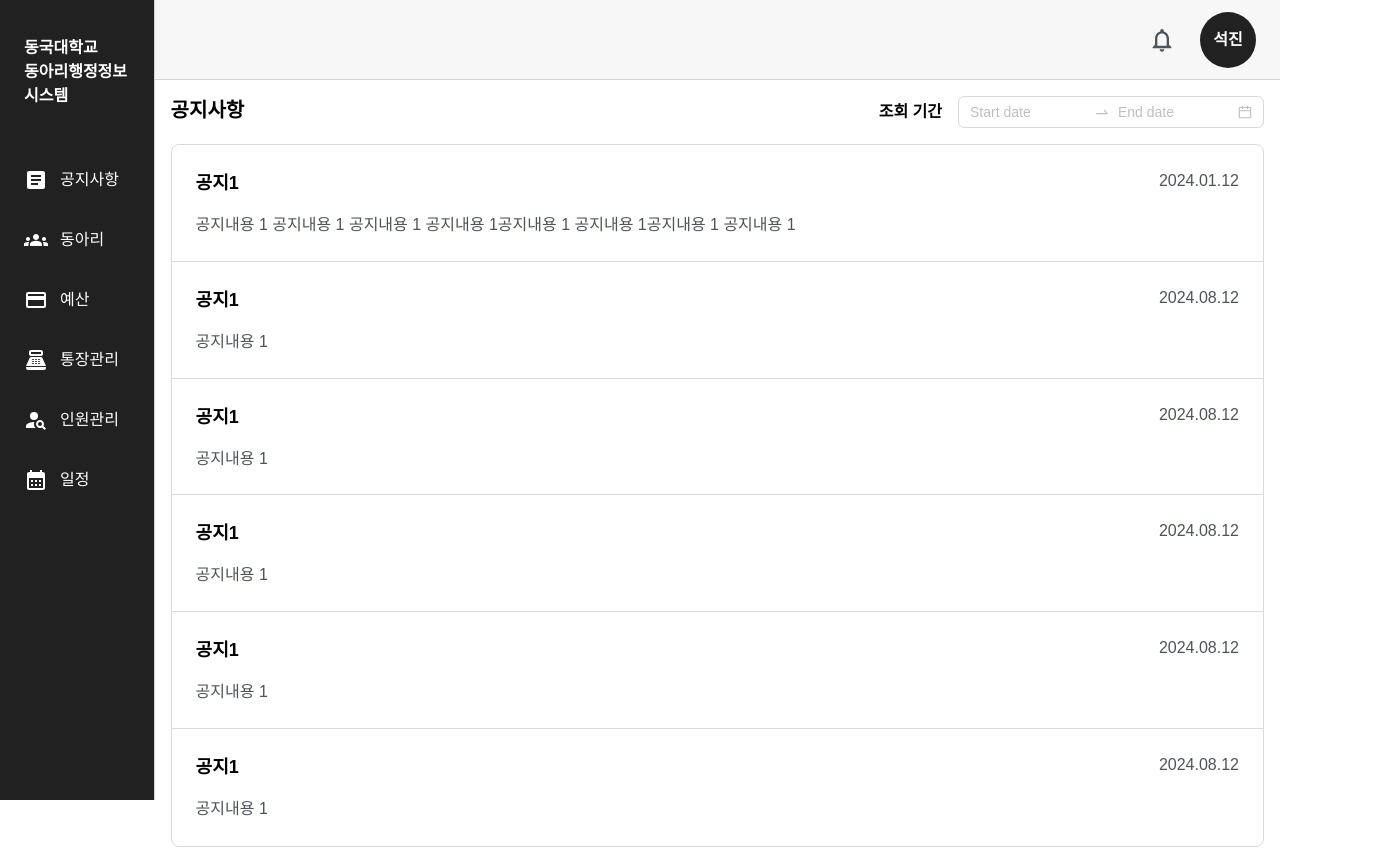
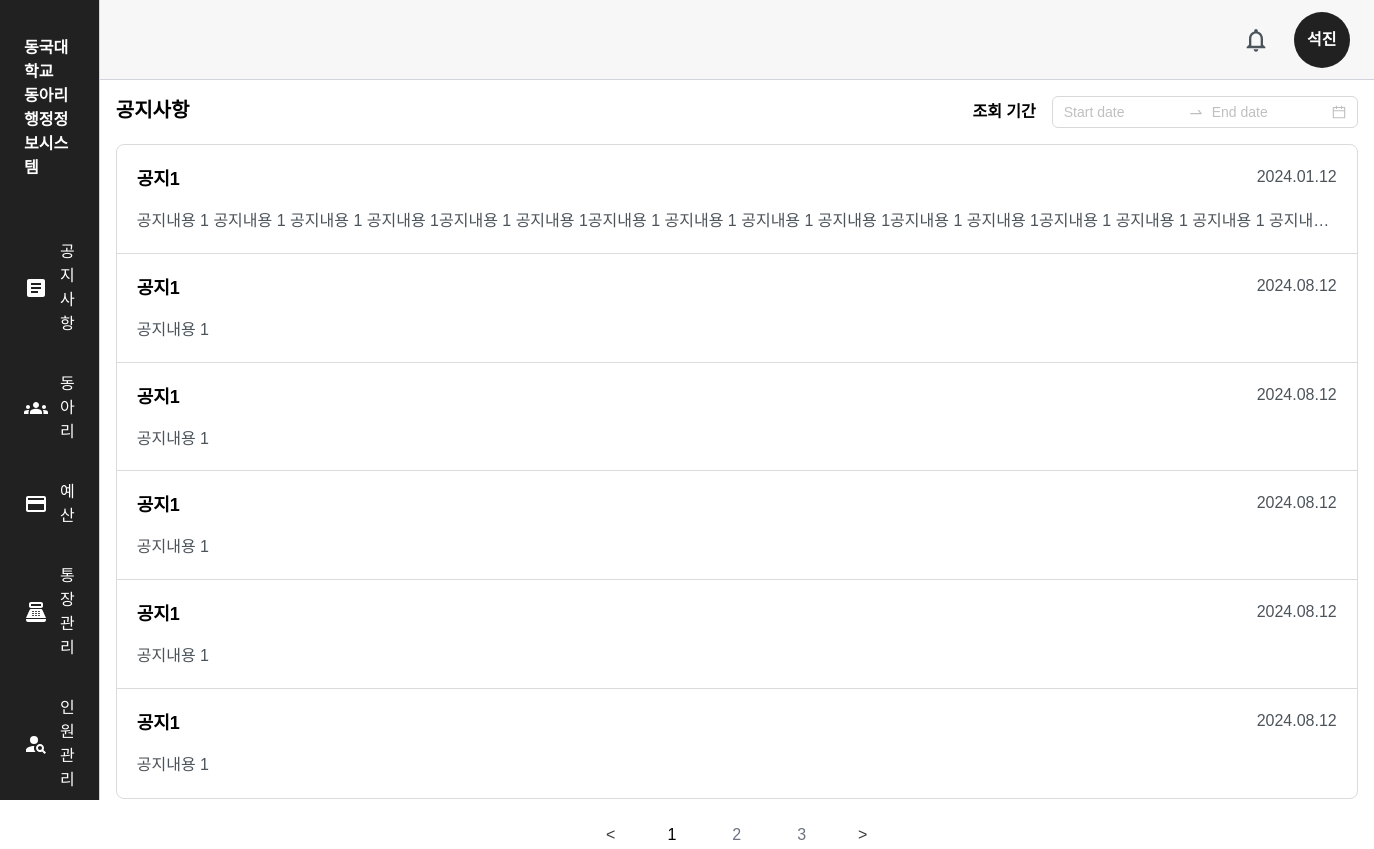
Before and after one commit to mjgwon24/dgu-semi-erp-front, a Next.js app: page /announcement in a window 1280 px wide. Shown: the top 849 px of the page, 1374 px wide, since content can reach past the window. Built offline with nearby package versions, Linux system fonts and the light colour scheme; a web font is replaced by a local one.

Commit message:
feat: 공지사항 상세페이지 UI 구현

```diff
--- /dev/null
+++ b/pages/announcement/[id].jsx
@@ -0,0 +1,10 @@
+import AnnouncementDetail from "@/src/components/units/announcement/announcementDetail/AnnouncementDetail.container";
+import { useRouter } from "next/router";
+
+export default function MainPage() {
+    const router = useRouter();
+    const { id } = router.query;
+    console.log("현재 ID:", id);
+
+    return <AnnouncementDetail id={id}/>
+}
--- a/src/components/units/announcement/Announcement.container.jsx
+++ b/src/components/units/announcement/Announcement.container.jsx
@@ -4,22 +4,22 @@ import AnnouncementUI from "@/src/components/units/announcement/Announcement.pre
 
 export default function Announcement() {
     const announcements = [
-        {title: '공지1', content: '공지내용 1 공지내용 1 공지내용 1 공지내용 1공지내용  1 공지내용 1공지내용 1 공지내용 1  ', date: '2024-01-12'},
-        {title: '공지1', content: '공지내용 1', date: '2024-08-12'},
-        {title: '공지1', content: '공지내용 1', date: '2024-08-12'},
-        {title: '공지1', content: '공지내용 1', date: '2024-08-12'},
-        {title: '공지1', content: '공지내용 1', date: '2024-08-12'},
-        {title: '공지1', content: '공지내용 1', date: '2024-08-12'},
-        {title: '공지1', content: '공지내용 1 공지내용 1 공지내용 1 공지내용 1공지내용  1 공지내용 1공지내용 1 공지내용 1  ', date: '2024-01-12'},
-        {title: '공지1', content: '공지내용 1', date: '2024-01-12'},
-        {title: '공지1', content: '공지내용 1', date: '2024-01-12'},
-        {title: '공지1', content: '공지내용 1', date: '2024-01-12'},
-        {title: '공지1', content: '공지내용 1', date: '2024-01-12'},
-        {title: '공지1', content: '공지내용 1', date: '2024-01-12'},
-        {title: '공지1', content: '공지내용 1', date: '2024-01-12'},
-        {title: '공지1', content: '공지내용 1', date: '2024-01-12'},
-        {title: '공지1', content: '공지내용 1', date: '2024-01-12'},
-        {title: '공지1', content: '공지내용 1', date: '2024-01-12'},
+        {title: '공지1', content: '공지내용 1 공지내용 1 공지내용 1 공지내용 1공지내용  1 공지내용 1공지내용 1 공지내용 1 공지내용 1 공지내용 1공지내용  1 공지내용 1공지내용 1 공지내용 1 공지내용 1 공지내용 1공지내용  1 공지내용 1공지내용 1 공지내용 1 ', date: '2024-01-12', id: '12345678'},
+        {title: '공지1', content: '공지내용 1', date: '2024-08-12', id: '91561235'},
+        {title: '공지1', content: '공지내용 1', date: '2024-08-12', id: '61537845'},
+        {title: '공지1', content: '공지내용 1', date: '2024-08-12', id: '78413453'},
+        {title: '공지1', content: '공지내용 1', date: '2024-08-12', id: '63234145'},
+        {title: '공지1', content: '공지내용 1', date: '2024-08-12', id: '21531123'},
+        {title: '공지1', content: '공지내용 1 공지내용 1 공지내용 1 공지내용 1공지내용  1 공지내용 1공지내용 1 공지내용 1  ', date: '2024-01-12' , id: '46512354'},
+        {title: '공지1', content: '공지내용 1', date: '2024-01-12' , id: '12356321'},
+        {title: '공지1', content: '공지내용 1', date: '2024-01-12' , id: '82154665'},
+        {title: '공지1', content: '공지내용 1', date: '2024-01-12' , id: '34567412'},
+        {title: '공지1', content: '공지내용 1', date: '2024-01-12' , id: '85647125'},
+        {title: '공지1', content: '공지내용 1', date: '2024-01-12' , id: '53241456'},
+        {title: '공지1', content: '공지내용 1', date: '2024-01-12' , id: '13645763'},
+        {title: '공지1', content: '공지내용 1', date: '2024-01-12' , id: '32549841'},
+        {title: '공지1', content: '공지내용 1', date: '2024-01-12' , id: '12531233'},
+        {title: '공지1', content: '공지내용 1', date: '2024-01-12' , id: '98745612'},
 
 
     ]
@@ -43,6 +43,137 @@ export default function Announcement() {
     const indexOfFirstAnnouncement = indexOfLastAnnouncement - announcementsPerPage;
     const currentAnnouncements = filteredAnnouncements.slice(indexOfFirstAnnouncement, indexOfLastAnnouncement);
 
+    const [pageSize,setPageSize] = useState(6); // 한 페이지당 항목 수
+
+        const onRowClick = (index)=>{
+            setSelected(selected==index?-1:index);//토글
+        }
+
+        // 페이지네이션 버튼 생성 함수
+        const generatePageButton = (page) => (
+            <button
+                key={page}
+                onClick={() => handlePageChange(page)}
+                className={`${page==currentPage?'text-[#000000] font-bold':'text-[#5E5E5E]'} px-1`}
+            >
+            {page}
+            </button>
+        );
+
+        // 페이지 전환 함수
+        const handlePageChange = (page) => {
+            setCurrentPage(page);
+        };
+
+        // 페이지네이션 생성 함수
+        const renderPagination = (currentPage,totalPages) => {
+            if(totalPages==0)
+                return;
+            const pages = [];
+
+            // 항상 첫 페이지와 마지막 페이지 표시
+            const firstPage = 1;
+            const lastPage = totalPages;
+            // 처음으로 이동 버튼
+            // pages.push(
+            //     <button
+            //     key="first"
+            //     onClick={() => handlePageChange(1)}
+            //     className='text-[#3A3A3A] border-none rounded cursor-pointer px-1 py-2'
+            //     >
+            //     &lt;&lt;
+            //     </button>
+            // );
+
+            // 이전 버튼
+            pages.push(
+                <button
+                key="prev"
+                onClick={() => {handlePageChange((currentPage-2+totalPages)%totalPages+1)}}
+                className='text-[#3A3A3A] border-none rounded cursor-pointer px-1 py-2'
+                >
+                &lt;
+                </button>
+            );
+            // 페이지가 7개 이하일 경우 모두 표시
+            if (totalPages <= 7) {
+                for (let i = 1; i <= totalPages; i++) {
+                    pages.push(generatePageButton(i));
+                }
+                // "다음" 버튼 추가
+                pages.push(
+                    <button
+                    key="next"
+                    onClick={() => {handlePageChange((currentPage%totalPages)+1)}}
+                    className='text-[#3A3A3A] border-none rounded cursor-pointer px-1 py-2'
+                    >
+                        &gt;
+                    </button>
+                );
+
+                // 끝으로 이동 버튼
+                // pages.push(
+                //     <button
+                //       key="last"
+                //       onClick={() => handlePageChange(totalPages)}
+                //       className='text-[#3A3A3A] border-none rounded cursor-pointer px-1 py-2'
+                //     >
+                //       &gt;&gt;
+                //     </button>
+                //   );
+                return pages;
+            }
+
+            // 첫 페이지 추가
+            pages.push(generatePageButton(firstPage));
+
+            // 현재 페이지가 3 이상일 경우 앞 부분 생략 표시
+            if (currentPage > 3) {
+                pages.push(<span key="dots1" className='text-[#3A3A3A] py-2'>...</span>);
+            }
+
+            // 현재 페이지 기준으로 앞뒤 2개 페이지 표시
+            const startPage = Math.max(2, currentPage - 1);
+            const endPage = Math.min(totalPages - 1, currentPage + 1);
+
+            for (let i = startPage; i <= endPage; i++) {
+                pages.push(generatePageButton(i));
+            }
+
+            // 현재 페이지가 마지막에서 2개 이상 떨어져 있으면 뒷부분 생략 표시
+            if (currentPage < totalPages - 2) {
+                pages.push(<span key="dots2" className='text-[#3A3A3A] py-2'>...</span>);
+            }
+
+            // 마지막 페이지 버튼
+            pages.push(generatePageButton(lastPage));
+            // 다음 버튼
+            pages.push(
+                <button
+                key="next"
+                onClick={() => {handlePageChange((currentPage%totalPages)+1)}}
+                className='text-[#3A3A3A] border-none rounded cursor-pointer px-1 py-2'
+                >
+                &gt;
+                </button>
+            );
+
+            // 끝으로 이동 버튼
+            //   pages.push(
+            //     <button
+            //       key="last"
+            //       onClick={() => handlePageChange(totalPages)}
+            //       className='text-[#3A3A3A] border-none rounded cursor-pointer px-1 py-2'
+            //     >
+            //       &gt;&gt;
+            //     </button>
+            //   );
+
+
+
+            return pages;
+        };
+
     return (
         <AnnouncementUI
             announcements={currentAnnouncements}
--- a/src/components/units/announcement/Announcement.presenter.jsx
+++ b/src/components/units/announcement/Announcement.presenter.jsx
@@ -1,5 +1,6 @@
 import dayjs from "dayjs";
 import React, { useState } from "react";
+import Link from "next/link";
 import { DatePicker, Space } from 'antd';
 import customParseFormat from 'dayjs/plugin/customParseFormat';
 dayjs.extend(customParseFormat);
@@ -45,17 +46,20 @@ export default function AnnouncementUI({
                     announcements.map((announcement, index) => (
                         <div
                             key={index}
-                            className="flex flex-col gap-4 p-6"
+                            className="flex flex-col w-full h-full"
                             style={{
                                 borderBottom: (index + 1) % 6 === 0 ?  "none" : "1px solid #DBDBDB",
                                 height: "16.6667%"
                             }}
                         >
-                            <div className="flex flex-row justify-between">
-                                <p className="text-lg font-semibold">{announcement.title}</p>
-                                <p style={{ color: "#4C545B" }}>{dayjs(announcement.date).format("YYYY.MM.DD")}</p>
-                            </div>
-                            <p className="truncate" style={{ color: "#4C545B" }}>{announcement.content}</p>
+                            <Link key={announcement.id} href={`/announcement/${announcement.id}`} className="flex flex-col gap-4 p-5 h-full hover:bg-gray-100">
+                                <div className="flex flex-row justify-between">
+                                    <p className="text-lg font-semibold">{announcement.title}</p>
+                                    <p style={{ color: "#4C545B" }}>{dayjs(announcement.date).format("YYYY.MM.DD")}</p>
+                                </div>
+                                <p className="truncate w-[1200px]" style={{ color: "#4C545B" }}>{announcement.content}</p>
+                            </Link>
+
                         </div>
                     ))
                 ) : (
--- /dev/null
+++ b/src/components/units/announcement/announcementDetail/AnnouncementDetail.container.jsx
@@ -0,0 +1,11 @@
+import React, { useState } from "react";
+import dayjs from "dayjs";
+import AnnouncementDetailUI from "@/src/components/units/announcement/announcementDetail/AnnouncementDetail.presenter";
+
+export default function AnnouncementDetail({id}) {
+    return (
+        <AnnouncementDetailUI
+            id={id}
+        />
+    )
+}
--- a/src/components/units/main/Main.container.jsx
+++ b/src/components/units/main/Main.container.jsx
@@ -2,7 +2,7 @@ import MainUI from "@/src/components/units/main/Main.presenter";
 
 export default function Main() {
     let announcements = [
-        {title: '공지1', content: '공지내용 1 공지내용 1 공지내용 1 공지내용 1공지내용  1 공지내용 1공지내용 1 공지내용 1  ', date: '2024-01-12'},
+        {title: '공지1', content: '공지내용 1 공지내용 1 공지내용 1 공지내용 1공지내용  1 공지내용 1공지내용 1 공지내용 1  공지내용 1공지내용 1공지내용 1공지내용 1', date: '2024-01-12'},
         {title: '공지1', content: '공지내용 1', date: '2024-01-12'},
         {title: '공지1', content: '공지내용 1', date: '2024-01-12'},
         {title: '공지1', content: '공지내용 1', date: '2024-01-12'},
```
Also changed, not shown: src/components/units/announcement/announcementDetail/AnnouncementDetail.presenter.jsx (added, +42 -0 lines).
